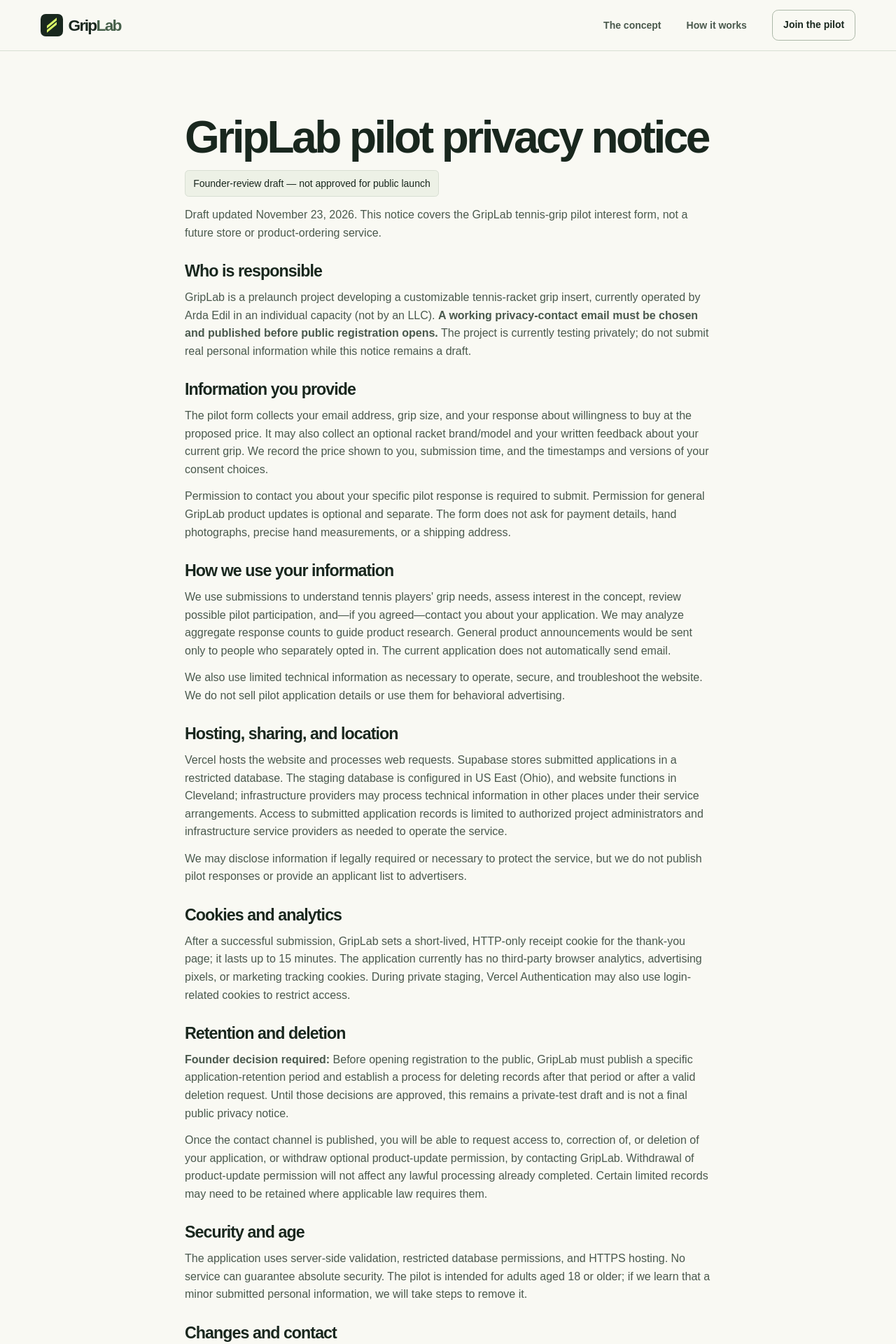
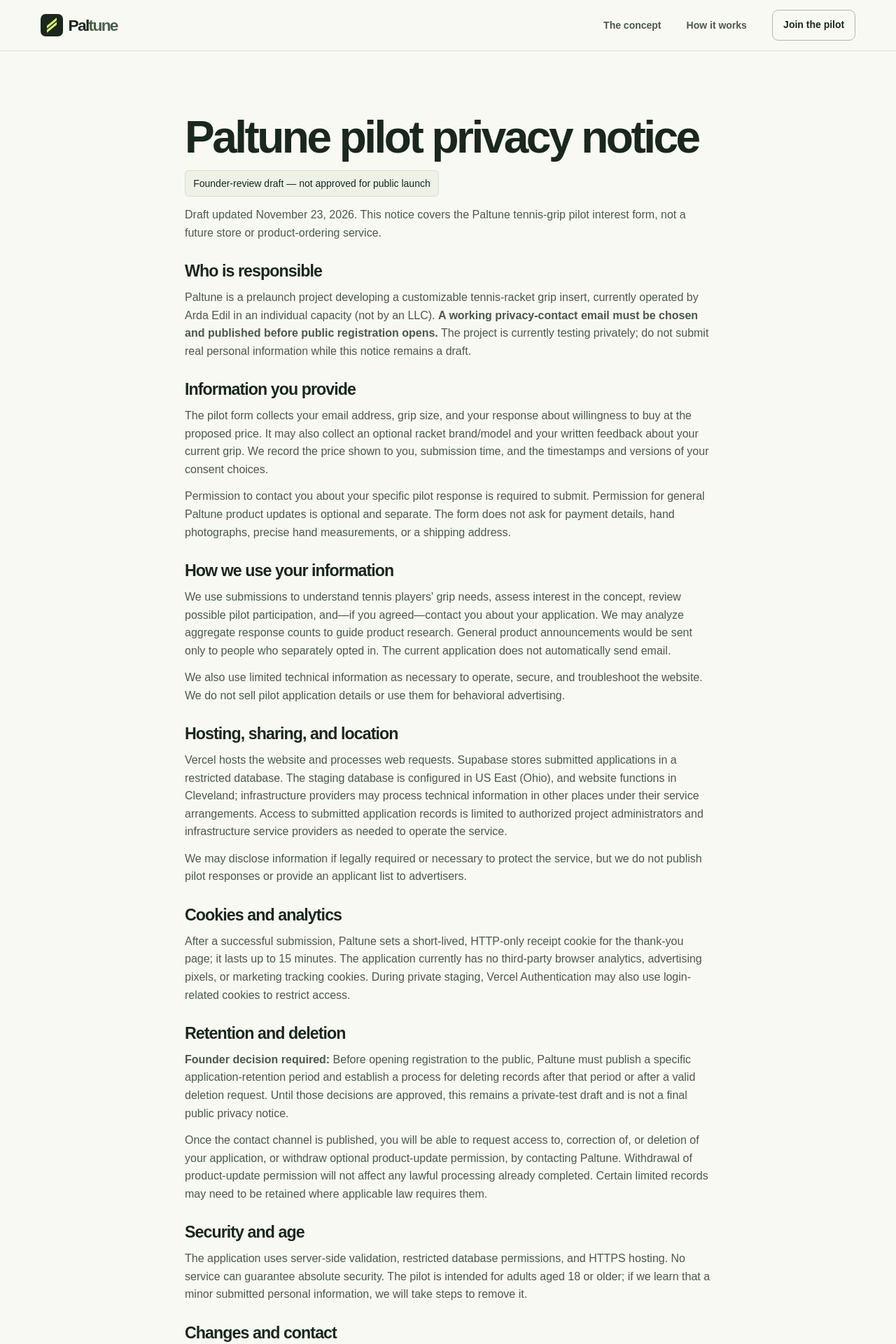
Before and after one commit to ardaedil/griplab, a Next.js app: page /privacy in a window 1280 px wide. Shown: the top 1920 px of the page at 70% size. Built offline with nearby package versions, Linux system fonts and the light colour scheme.

Commit message:
Prepare Paltune working-brand site and revised consent copy

```diff
--- a/app/layout.tsx
+++ b/app/layout.tsx
@@ -5,8 +5,8 @@ import "@fontsource/ibm-plex-mono/500.css";
 import "./globals.css";
 
 export const metadata: Metadata = {
-  title: { default: "GripLab | A more personal racket grip", template: "%s | GripLab" },
-  description: "Help shape a customizable tennis racket grip insert in GripLab’s prelaunch pilot.",
+  title: { default: "Paltune | Made to fit you", template: "%s | Paltune" },
+  description: "Help shape a customizable tennis racket grip insert in Paltune’s prelaunch pilot.",
   robots: { index: false, follow: false },
 };
 
--- a/app/pilot/pilot-form.tsx
+++ b/app/pilot/pilot-form.tsx
@@ -77,12 +77,12 @@ export function PilotForm() {
             <input id="pilotConsent" name="pilotConsent" type="checkbox" required defaultChecked={values.pilotConsent}
               aria-invalid={Boolean(errors?.pilotConsent) || undefined}
               aria-describedby={errors?.pilotConsent ? "pilotConsent-error" : undefined} />
-            <span>I agree that GripLab may email me about my pilot response.</span>
+            <span>I agree that Paltune may email me about my pilot response.</span>
           </label>
           <FieldError name="pilotConsent" errors={errors} />
           <label className="checkbox-row" htmlFor="updatesConsent">
             <input id="updatesConsent" name="updatesConsent" type="checkbox" defaultChecked={values.updatesConsent} />
-            <span>I’d also like GripLab product updates. <span className="field-optional">Optional</span></span>
+            <span>I’d also like Paltune product updates. <span className="field-optional">Optional</span></span>
           </label>
           <p className="field-hint">Read the <Link href="/privacy">pilot privacy notice</Link> and <Link href="/terms">pilot terms</Link>.</p>
         </div>
--- a/app/privacy/page.tsx
+++ b/app/privacy/page.tsx
@@ -6,16 +6,16 @@ export const metadata: Metadata = { title: "Pilot privacy notice" };
 export default function PrivacyPage() {
   return (
     <article className="shell section-space prose-page">
-      <h1>GripLab pilot privacy notice</h1>
+      <h1>Paltune pilot privacy notice</h1>
       <p className="review-note">Founder-review draft — not approved for public launch</p>
-      <p>Draft updated November 23, 2026. This notice covers the GripLab tennis-grip pilot interest form, not a future store or product-ordering service.</p>
+      <p>Draft updated November 23, 2026. This notice covers the Paltune tennis-grip pilot interest form, not a future store or product-ordering service.</p>
 
       <h2>Who is responsible</h2>
-      <p>GripLab is a prelaunch project developing a customizable tennis-racket grip insert, currently operated by Arda Edil in an individual capacity (not by an LLC). <strong>A working privacy-contact email must be chosen and published before public registration opens.</strong> The project is currently testing privately; do not submit real personal information while this notice remains a draft.</p>
+      <p>Paltune is a prelaunch project developing a customizable tennis-racket grip insert, currently operated by Arda Edil in an individual capacity (not by an LLC). <strong>A working privacy-contact email must be chosen and published before public registration opens.</strong> The project is currently testing privately; do not submit real personal information while this notice remains a draft.</p>
 
       <h2>Information you provide</h2>
       <p>The pilot form collects your email address, grip size, and your response about willingness to buy at the proposed price. It may also collect an optional racket brand/model and your written feedback about your current grip. We record the price shown to you, submission time, and the timestamps and versions of your consent choices.</p>
-      <p>Permission to contact you about your specific pilot response is required to submit. Permission for general GripLab product updates is optional and separate. The form does not ask for payment details, hand photographs, precise hand measurements, or a shipping address.</p>
+      <p>Permission to contact you about your specific pilot response is required to submit. Permission for general Paltune product updates is optional and separate. The form does not ask for payment details, hand photographs, precise hand measurements, or a shipping address.</p>
 
       <h2>How we use your information</h2>
       <p>We use submissions to understand tennis players&apos; grip needs, assess interest in the concept, review possible pilot participation, and—if you agreed—contact you about your application. We may analyze aggregate response counts to guide product research. General product announcements would be sent only to people who separately opted in. The current application does not automatically send email.</p>
@@ -26,11 +26,11 @@ export default function PrivacyPage() {
       <p>We may disclose information if legally required or necessary to protect the service, but we do not publish pilot responses or provide an applicant list to advertisers.</p>
 
       <h2>Cookies and analytics</h2>
-      <p>After a successful submission, GripLab sets a short-lived, HTTP-only receipt cookie for the thank-you page; it lasts up to 15 minutes. The application currently has no third-party browser analytics, advertising pixels, or marketing tracking cookies. During private staging, Vercel Authentication may also use login-related cookies to restrict access.</p>
+      <p>After a successful submission, Paltune sets a short-lived, HTTP-only receipt cookie for the thank-you page; it lasts up to 15 minutes. The application currently has no third-party browser analytics, advertising pixels, or marketing tracking cookies. During private staging, Vercel Authentication may also use login-related cookies to restrict access.</p>
 
       <h2>Retention and deletion</h2>
-      <p><strong>Founder decision required:</strong> Before opening registration to the public, GripLab must publish a specific application-retention period and establish a process for deleting records after that period or after a valid deletion request. Until those decisions are approved, this remains a private-test draft and is not a final public privacy notice.</p>
-      <p>Once the contact channel is published, you will be able to request access to, correction of, or deletion of your application, or withdraw optional product-update permission, by contacting GripLab. Withdrawal of product-update permission will not affect any lawful processing already completed. Certain limited records may need to be retained where applicable law requires them.</p>
+      <p><strong>Founder decision required:</strong> Before opening registration to the public, Paltune must publish a specific application-retention period and establish a process for deleting records after that period or after a valid deletion request. Until those decisions are approved, this remains a private-test draft and is not a final public privacy notice.</p>
+      <p>Once the contact channel is published, you will be able to request access to, correction of, or deletion of your application, or withdraw optional product-update permission, by contacting Paltune. Withdrawal of product-update permission will not affect any lawful processing already completed. Certain limited records may need to be retained where applicable law requires them.</p>
 
       <h2>Security and age</h2>
       <p>The application uses server-side validation, restricted database permissions, and HTTPS hosting. No service can guarantee absolute security. The pilot is intended for adults aged 18 or older; if we learn that a minor submitted personal information, we will take steps to remove it.</p>
--- a/app/terms/page.tsx
+++ b/app/terms/page.tsx
@@ -7,30 +7,30 @@ export const metadata: Metadata = { title: "Pilot terms" };
 export default function TermsPage() {
   return (
     <article className="shell section-space prose-page">
-      <h1>GripLab pilot terms</h1>
+      <h1>Paltune pilot terms</h1>
       <p className="review-note">Founder-review draft — not approved for public launch</p>
       <p>Draft updated November 23, 2026. These terms describe the prelaunch interest process for a proposed customizable tennis-racket grip insert.</p>
 
       <h2>What you are signing up for</h2>
-      <p>The form lets you express interest in a product concept and, if appropriate, be contacted about future research or testing. Submitting the form is free. <strong>It is not an order, purchase, deposit, paid reservation, guarantee of selection, or promise to deliver a prototype.</strong> GripLab may accept, decline, pause, or end pilot recruitment.</p>
+      <p>The form lets you express interest in a product concept and, if appropriate, be contacted about future research or testing. Submitting the form is free. <strong>It is not an order, purchase, deposit, paid reservation, guarantee of selection, or promise to deliver a prototype.</strong> Paltune may accept, decline, pause, or end pilot recruitment.</p>
 
       <h2>Who may participate</h2>
       <p>The intended pilot audience is adults aged 18 or older. Please do not submit a form if you are under 18, impersonate someone else, or submit information you are not authorized to share. Keep your feedback relevant to your racket and grip experience and avoid including health records, payment details, or other sensitive information in the free-text field.</p>
 
       <h2>Product status, fit, and pricing</h2>
       <p>The racket-grip insert is a concept under development. Illustrations are design concepts, not evidence of manufactured dimensions, tested performance, or finalized materials. Customization and prototype review would initially be manual.</p>
-      <p>The proposed starting price is <strong>{proposedPrice}, excluding shipping</strong>. It is a research price hypothesis and not an offer for sale. Final pricing, availability, materials, shipping, and compatibility may change. A specific racket-handle profile must be physically verified before GripLab can confirm fit.</p>
-      <p>GripLab makes no present claim that this concept prevents injury, treats a medical condition, or improves athletic performance. Prototype handling or on-court trials, if offered later, will require separate safety instructions and any applicable participation terms.</p>
+      <p>The proposed starting price is <strong>{proposedPrice}, excluding shipping</strong>. It is a research price hypothesis and not an offer for sale. Final pricing, availability, materials, shipping, and compatibility may change. A specific racket-handle profile must be physically verified before Paltune can confirm fit.</p>
+      <p>Paltune makes no present claim that this concept prevents injury, treats a medical condition, or improves athletic performance. Prototype handling or on-court trials, if offered later, will require separate safety instructions and any applicable participation terms.</p>
 
       <h2>Communications and your choices</h2>
-      <p>Submitting the form requires permission for GripLab to email you about your pilot response. General product announcements are a separate, optional choice. Choosing not to receive product updates does not affect your application. The current site does not send automated emails. Before any marketing email program begins, GripLab must establish an appropriate unsubscribe process and sender contact details.</p>
+      <p>Submitting the form requires permission for Paltune to email you about your pilot response. General product announcements are a separate, optional choice. Choosing not to receive product updates does not affect your application. The current site does not send automated emails. Before any marketing email program begins, Paltune must establish an appropriate unsubscribe process and sender contact details.</p>
 
       <h2>Privacy and use of the website</h2>
-      <p>Our <Link href="/privacy">pilot privacy notice</Link> explains what the form collects and how it is used. Do not attempt to misuse the form, interfere with the website, or submit misleading, malicious, or unlawful content. GripLab may change the website and pilot process as the concept develops.</p>
+      <p>Our <Link href="/privacy">pilot privacy notice</Link> explains what the form collects and how it is used. Do not attempt to misuse the form, interfere with the website, or submit misleading, malicious, or unlawful content. Paltune may change the website and pilot process as the concept develops.</p>
 
       <h2>Important information before launch</h2>
-      <p>GripLab is currently operated by Arda Edil as an individual, not an LLC. <strong>Founder decisions required:</strong> Publish a working contact email, approve geographic eligibility, and establish the data-retention and privacy-request process before public registration opens. This draft does not replace a separate agreement for physical prototype testing or any future sale.</p>
-      <p>Nothing in these pilot terms is intended to waive rights that cannot legally be waived. Questions about the pilot should be directed to GripLab using the contact method that will be added before launch.</p>
+      <p>Paltune is currently operated by Arda Edil as an individual, not an LLC. <strong>Founder decisions required:</strong> Publish a working contact email, approve geographic eligibility, and establish the data-retention and privacy-request process before public registration opens. This draft does not replace a separate agreement for physical prototype testing or any future sale.</p>
+      <p>Nothing in these pilot terms is intended to waive rights that cannot legally be waived. Questions about the pilot should be directed to Paltune using the contact method that will be added before launch.</p>
     </article>
   );
 }
--- a/app/thank-you/page.tsx
+++ b/app/thank-you/page.tsx
@@ -17,7 +17,7 @@ export default async function ThankYouPage() {
         <h1 id="thanks-title">Thanks for your interest.</h1>
         <p>We’ve received your pilot response. We’ll review your setup and may email you if there’s a potential fit or we need more details.</p>
         <p>We’ll confirm compatibility only after physically verifying your specific racket-handle profile.</p>
-        <Link className="button button-outline" href="/">Back to GripLab</Link>
+        <Link className="button button-outline" href="/">Back to Paltune</Link>
       </div>
     </section>
   );
--- a/components/site-chrome.tsx
+++ b/components/site-chrome.tsx
@@ -2,9 +2,9 @@ import Link from "next/link";
 
 function Brand() {
   return (
-    <Link className="brand" href="/" aria-label="GripLab home">
+    <Link className="brand" href="/" aria-label="Paltune home">
       <span className="brand-mark" aria-hidden="true"><span /><span /></span>
-      Grip<span>Lab</span>
+      Pal<span>tune</span>
     </Link>
   );
 }
--- a/lib/pilot-storage.ts
+++ b/lib/pilot-storage.ts
@@ -3,8 +3,8 @@ import { createClient } from "@supabase/supabase-js";
 import type { PilotSubmission } from "./pilot";
 import { proposedPriceDollars } from "./product";
 
-const pilotConsentVersion = "pilot-v1";
-const updatesConsentVersion = "updates-v1";
+const pilotConsentVersion = "pilot-v2";
+const updatesConsentVersion = "updates-v2";
 
 export async function savePilotSubmission(submission: PilotSubmission): Promise<boolean> {
   const url = process.env.SUPABASE_URL;
```
Also changed, not shown: 2 other files (tests, documents, lock files or other folders).
